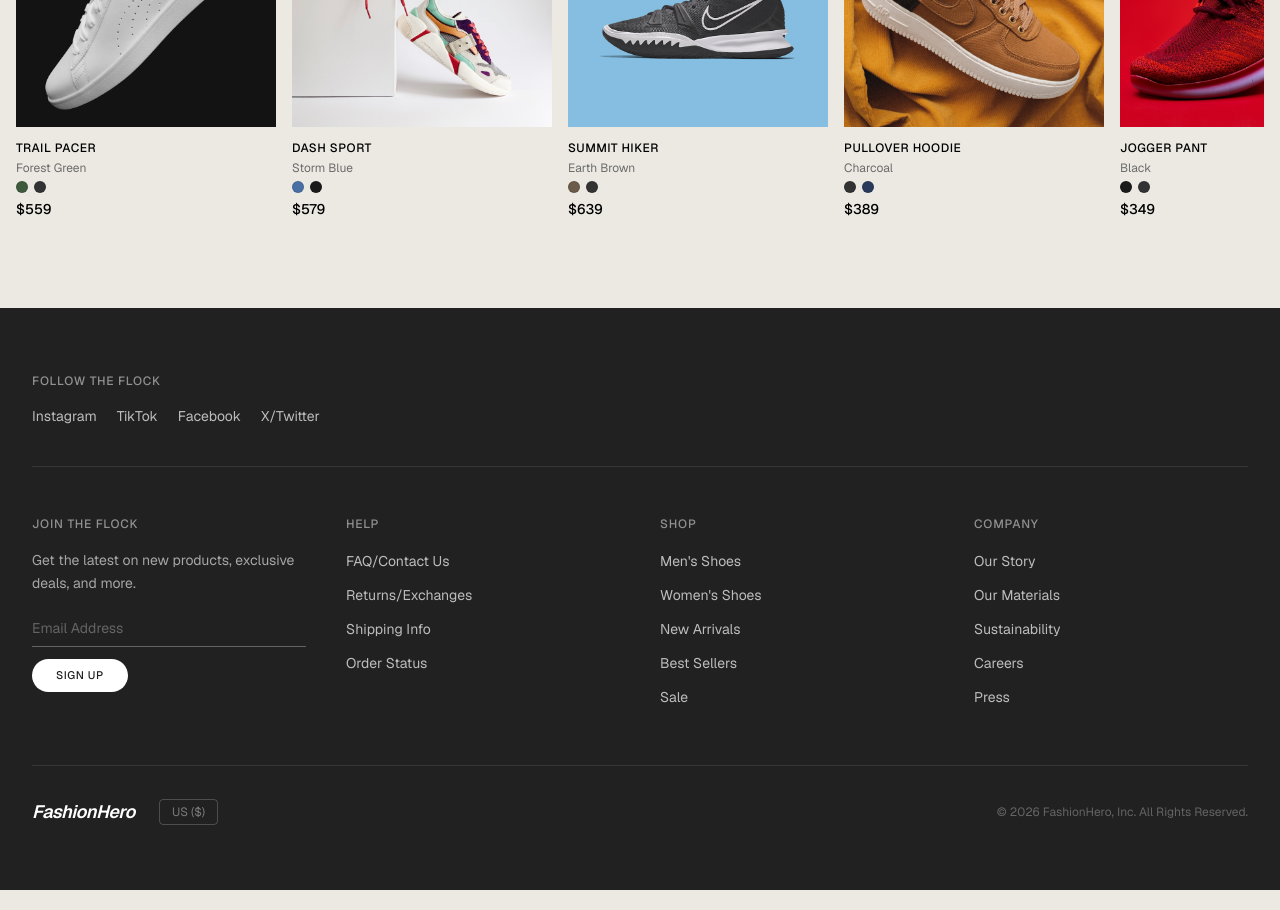
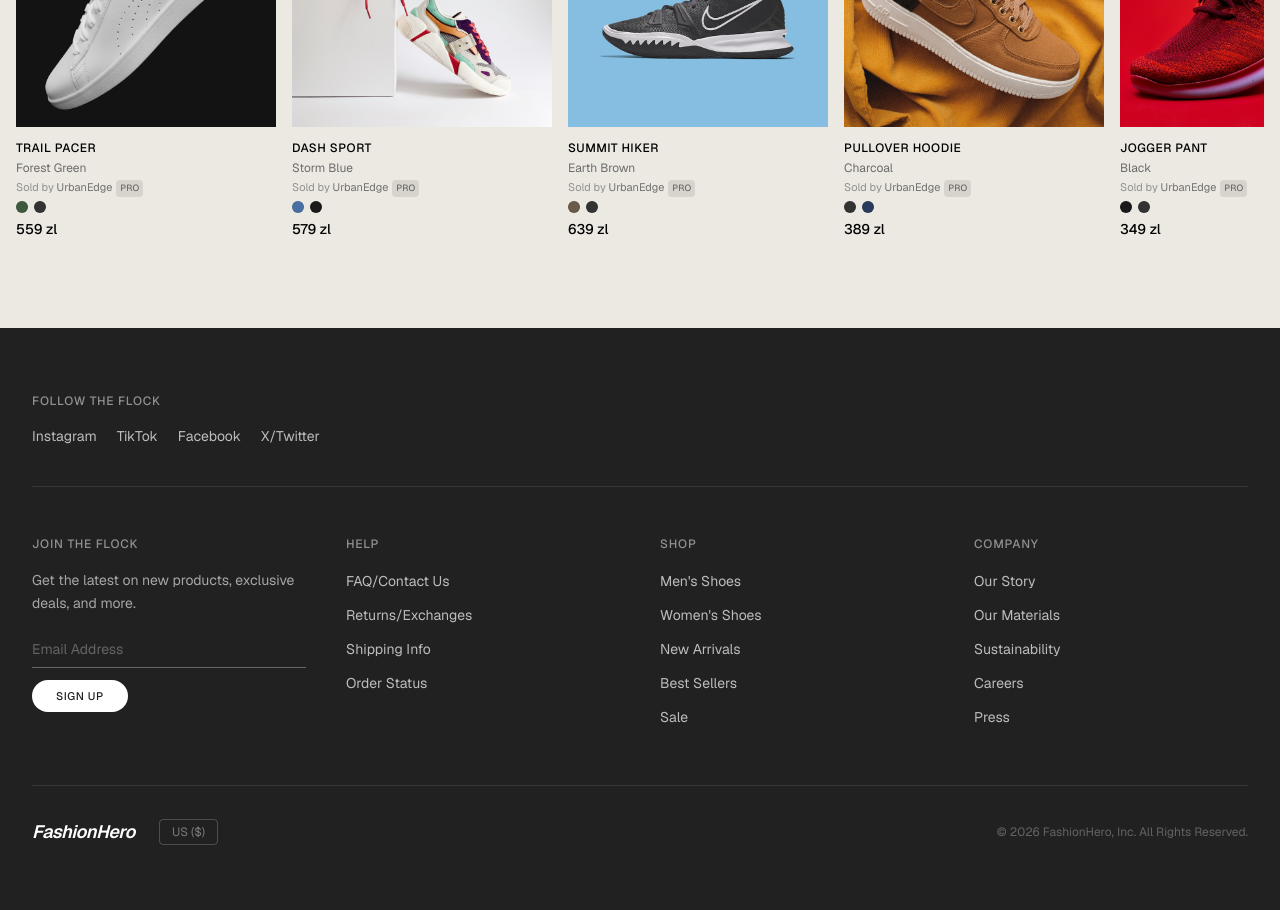
Before and after one commit to annawieczorkiewicz-tomtom/fashion-hero-shop, a Next.js app: page /products/cloud-runner in a window 1280 px wide. Shown: the part 1420-2330 px from the top of the page. Built offline with nearby package versions, Linux system fonts and the light colour scheme.

Commit message:
feat: add seller name and Pro badge to product cards

```diff
--- a/src/components/product-card.tsx
+++ b/src/components/product-card.tsx
@@ -6,6 +6,7 @@ import { cn } from "@/lib/utils";
 import type { Product } from "@/types";
 import { WishlistButton } from "./wishlist-button";
 import { useQuickView } from "./quick-view-provider";
+import { getSellerById } from "@/data/sellers";
 
 interface ProductCardProps {
   product: Product;
@@ -24,6 +25,7 @@ function hasRealImage(src: string): boolean {
 export function ProductCard({ product, className }: ProductCardProps) {
   const firstColor = product.colors[0];
   const { openQuickView } = useQuickView();
+  const seller = getSellerById(product.sellerId);
   const badgeLabel = product.badge === "new"
     ? "NEW"
     : product.badge === "new-color"
@@ -108,7 +110,20 @@ export function ProductCard({ product, className }: ProductCardProps) {
           <h3 className="text-[12px] font-medium uppercase tracking-[0.5px] mb-0.5">
             {product.name}
           </h3>
-          <p className="text-[12px] text-warm-gray mb-1">{firstColor?.name}</p>
+          <p className="text-[12px] text-warm-gray mb-0.5">{firstColor?.name}</p>
+          {seller && (
+            <p className="text-[11px] text-warm-gray/70 mb-1">
+              Sold by{" "}
+              <span className="text-charcoal/60 hover:text-charcoal transition-colors">
+                {seller.name}
+              </span>
+              {seller.rating >= 4.5 && (
+                <span className="inline-block ml-1 text-[9px] bg-charcoal/10 text-charcoal/70 px-1 py-0.5 rounded uppercase tracking-wide">
+                  Pro
+                </span>
+              )}
+            </p>
+          )}
         </div>
       </Link>
 
@@ -126,10 +141,10 @@ export function ProductCard({ product, className }: ProductCardProps) {
 
       {/* Price */}
       <div className="flex items-center gap-2">
-        <span className="text-[14px] font-medium">${product.price}</span>
+        <span className="text-[14px] font-medium">{product.price} zl</span>
         {product.originalPrice && (
           <span className="text-xs text-warm-gray line-through">
-            ${product.originalPrice}
+            {product.originalPrice} zl
           </span>
         )}
       </div>
```
